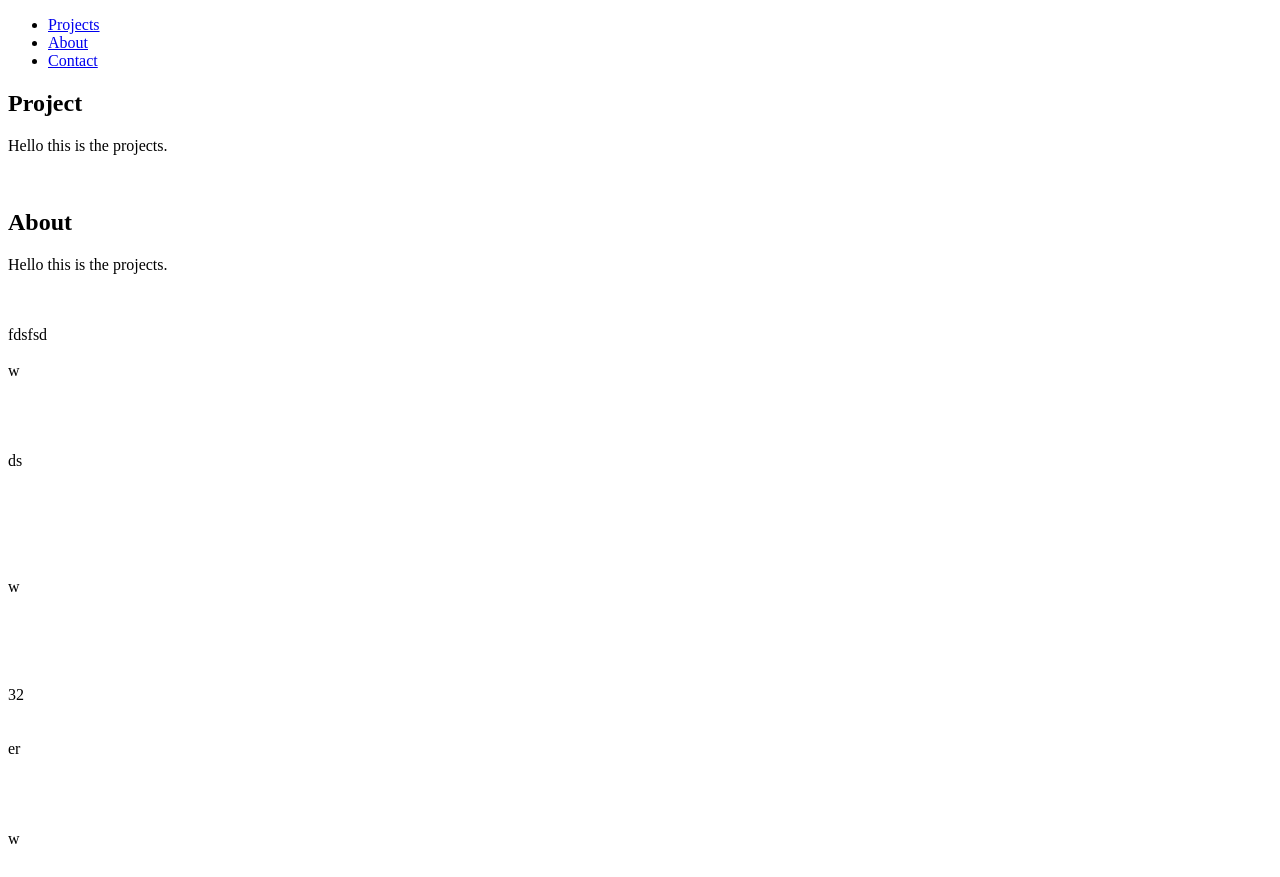
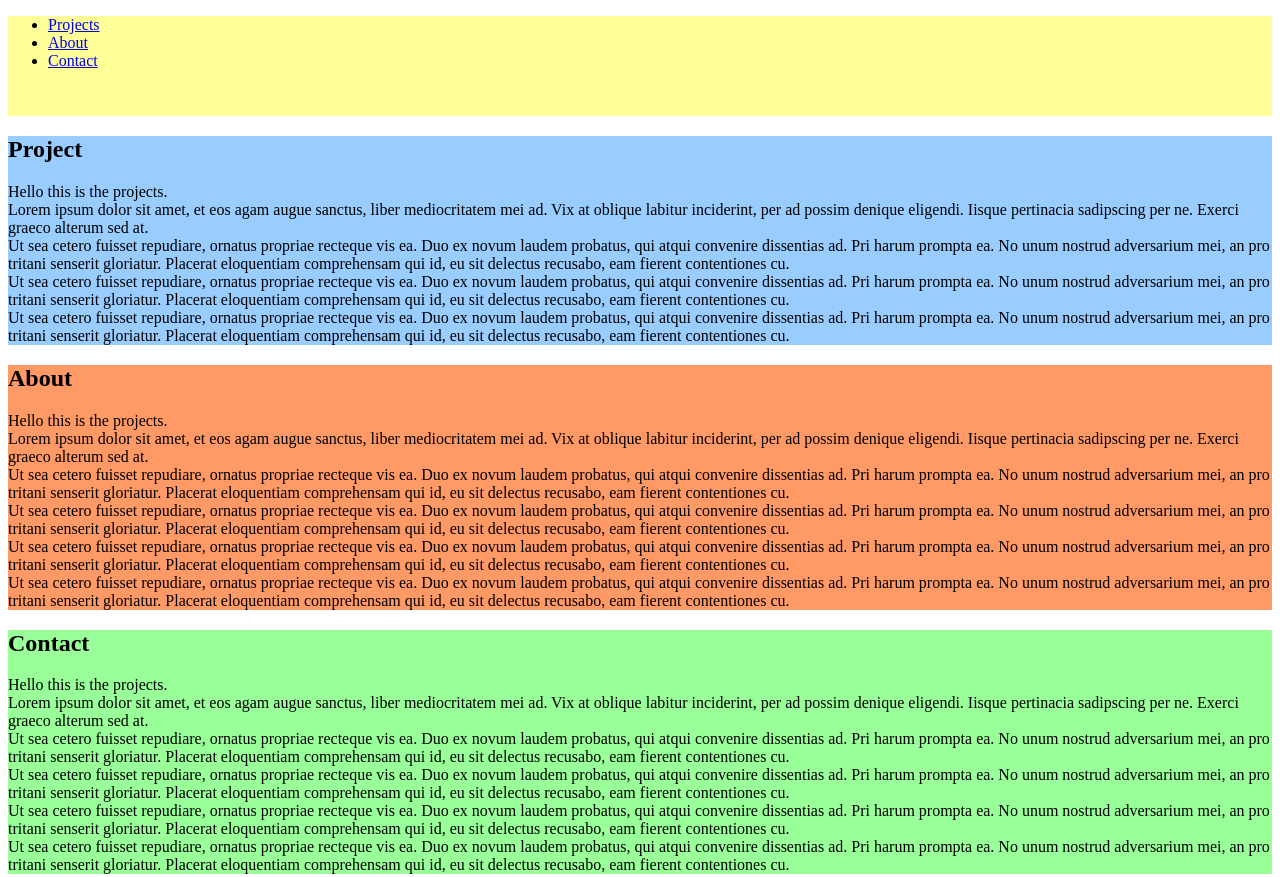
Before and after one commit to MichaelMcKinney/Portfolio, a plain HTML site: page ProtfolioPage.html in a window 1280 px wide. Shown: the top 877 px of the page. Drawn offline with nearby package versions, Linux system fonts and the light colour scheme.

Commit message:
added floating scroll bar and fake content

```diff
--- a/ProtfolioPage.html
+++ b/ProtfolioPage.html
@@ -8,12 +8,36 @@ Enjoy! -->
 <head>
   <meta charset="utf-8">
 
+
 	<style type="text/css">
+
+		#navBar {
+			height: 100px;
+			width; 100%;
+			background-color:#ffff99;
+		}
+
+		#AboutSection{
+			background-color:#ff9966;
+			vertical-align: top;
+
+		}
+
+		#ProjectsSection{
+			background-color:#99ccff;
+			vertical-align: top;
+
+		}
+
+		#ContactSection{
+			background-color:#99ff99;
+			vertical-align: top;
+		}
+
 
 	</style>
 
-
-<!-- Magic code that enables smooth scrolling between sections
+  <!-- ENABLES SMOOTH SCROLLING
 	SOURCE: https://codeplanet.io/how-to-make-a-single-page-website/-->
 	<script src="https://ajax.googleapis.com/ajax/libs/jquery/1.12.4/jquery.min.js"></script>
 	<script>
@@ -33,52 +57,147 @@ SOURCE: https://codeplanet.io/how-to-make-a-single-page-website/-->
 		});
 	</script>
 
+	<!-- ENABLES LOCKED NAVIGATION BAR
+	SOURCE: http://www.dwuser.com/education/content/creating-a-floating-navigation-menu/ -->
+
+	<script type='text/javascript'>
+		$(function() {
+			// Stick the #nav to the top of the window
+			var nav = $('#navBar');
+			var navHomeY = nav.offset().top;
+			var isFixed = false;
+			var $w = $(window);
+			$w.scroll(function() {
+				var scrollTop = $w.scrollTop();
+				var shouldBeFixed = scrollTop > navHomeY;
+				if (shouldBeFixed && !isFixed) {
+					nav.css({
+						position: 'fixed',
+						top: 0,
+						left: nav.offset().left,
+						width: nav.width()
+					});
+					isFixed = true;
+				}
+				else if (!shouldBeFixed && isFixed){
+					nav.css({
+						position: 'static'
+					});
+				isFixed = false;
+				}
+			});
+		});
+	</script>
+
+
+
 	<!-- This is the text titling the tab -->
 	<title>Michael McKinney</title>
-	<div id = "nav">
+
+
+
+
+</head>
+<body>
+
+<!-- This is the Top Navigation Bar -->
+<div id ="navBar">
 	<ul>
 		<li><a href="#Projects" >Projects</a> </li>
 		<li><a href="#About" >About</a> </li>
 		<li><a href="#Contact">Contact</a> </li>
 	</ul>
 </div>
-</head>
-<body>
-
-
-<div>
+<div id="ProjectsSection">
 <!-- This is a Section -->
 	<a id="Projects"></a>
 <!-- 	content goes here -->
 	<h2>Project</h2>
-	<p>Hello this is the projects.</p>
+	<p>
+	Hello this is the projects.<br>
+
+	Lorem ipsum dolor sit amet, et eos agam augue sanctus, liber mediocritatem mei ad.
+	Vix at oblique labitur inciderint, per ad possim denique eligendi.
+	Iisque pertinacia sadipscing per ne. Exerci graeco alterum sed at.<br>
+
+	Ut sea cetero fuisset repudiare, ornatus propriae recteque vis ea.
+ 	Duo ex novum laudem probatus, qui atqui convenire dissentias ad.
+ 	Pri harum prompta ea. No unum nostrud adversarium mei, an pro tritani senserit gloriatur.
+ 	Placerat eloquentiam comprehensam qui id, eu sit delectus recusabo, eam fierent contentiones cu.<br>
+ 	Ut sea cetero fuisset repudiare, ornatus propriae recteque vis ea.
+ 	Duo ex novum laudem probatus, qui atqui convenire dissentias ad.
+ 	Pri harum prompta ea. No unum nostrud adversarium mei, an pro tritani senserit gloriatur.
+ 	Placerat eloquentiam comprehensam qui id, eu sit delectus recusabo, eam fierent contentiones cu.<br>
+ 	Ut sea cetero fuisset repudiare, ornatus propriae recteque vis ea.
+ 	Duo ex novum laudem probatus, qui atqui convenire dissentias ad.
+ 	Pri harum prompta ea. No unum nostrud adversarium mei, an pro tritani senserit gloriatur.
+ 	Placerat eloquentiam comprehensam qui id, eu sit delectus recusabo, eam fierent contentiones cu.<br>
+
+
+	</p>
 
 </div>
-<br>
-
-<div>
+<div id="AboutSection">
 <!-- This is a Section -->
 	<a id="About"></a>
 <!-- 	content goes here -->
 	<h2>About</h2>
-	<p>Hello this is the projects.</p>
+	<p>Hello this is the projects.<br>
+
+	Lorem ipsum dolor sit amet, et eos agam augue sanctus, liber mediocritatem mei ad.
+	Vix at oblique labitur inciderint, per ad possim denique eligendi.
+	Iisque pertinacia sadipscing per ne. Exerci graeco alterum sed at.<br>
+
+	Ut sea cetero fuisset repudiare, ornatus propriae recteque vis ea.
+ 	Duo ex novum laudem probatus, qui atqui convenire dissentias ad.
+ 	Pri harum prompta ea. No unum nostrud adversarium mei, an pro tritani senserit gloriatur.
+ 	Placerat eloquentiam comprehensam qui id, eu sit delectus recusabo, eam fierent contentiones cu.<br>
+ 	Ut sea cetero fuisset repudiare, ornatus propriae recteque vis ea.
+ 	Duo ex novum laudem probatus, qui atqui convenire dissentias ad.
+ 	Pri harum prompta ea. No unum nostrud adversarium mei, an pro tritani senserit gloriatur.
+ 	Placerat eloquentiam comprehensam qui id, eu sit delectus recusabo, eam fierent contentiones cu.<br>
+ 	Ut sea cetero fuisset repudiare, ornatus propriae recteque vis ea.
+ 	Duo ex novum laudem probatus, qui atqui convenire dissentias ad.
+ 	Pri harum prompta ea. No unum nostrud adversarium mei, an pro tritani senserit gloriatur.
+ 	Placerat eloquentiam comprehensam qui id, eu sit delectus recusabo, eam fierent contentiones cu.<br>
+
+ 	Ut sea cetero fuisset repudiare, ornatus propriae recteque vis ea.
+ 	Duo ex novum laudem probatus, qui atqui convenire dissentias ad.
+ 	Pri harum prompta ea. No unum nostrud adversarium mei, an pro tritani senserit gloriatur.
+ 	Placerat eloquentiam comprehensam qui id, eu sit delectus recusabo, eam fierent contentiones cu.<br>
+ 	</p>
 
 </div>
-<br>
-
-
-<br>fdsfsd<br><br>w<br><br><br><br><br>ds<br><br><br><br><br><br><br>w<br><br><br><br><br><br>32<br><br><br>er<br><br><br><br><br>w<br><br><br>a<br>r<br>xv<br>5<br><br><br><br>er<br><br><br><br>tr<br><br>vc<br><br><br><br><br><br>gfd<br><br><br><br><br><br>gs<br><br><br><br><br>trew<br><br><br><br>ds<br><br>
-
-<div>
+<div id="ContactSection">
 <!-- This is a Section -->
 	<a id="Contact"></a>
 <!-- 	content goes here -->
 	<h2>Contact</h2>
-	<p>Hello this is the Contact.</p>
+	<p>Hello this is the projects.<br>
+
+	Lorem ipsum dolor sit amet, et eos agam augue sanctus, liber mediocritatem mei ad.
+	Vix at oblique labitur inciderint, per ad possim denique eligendi.
+	Iisque pertinacia sadipscing per ne. Exerci graeco alterum sed at.<br>
+
+	Ut sea cetero fuisset repudiare, ornatus propriae recteque vis ea.
+ 	Duo ex novum laudem probatus, qui atqui convenire dissentias ad.
+ 	Pri harum prompta ea. No unum nostrud adversarium mei, an pro tritani senserit gloriatur.
+ 	Placerat eloquentiam comprehensam qui id, eu sit delectus recusabo, eam fierent contentiones cu.<br>
+ 	Ut sea cetero fuisset repudiare, ornatus propriae recteque vis ea.
+ 	Duo ex novum laudem probatus, qui atqui convenire dissentias ad.
+ 	Pri harum prompta ea. No unum nostrud adversarium mei, an pro tritani senserit gloriatur.
+ 	Placerat eloquentiam comprehensam qui id, eu sit delectus recusabo, eam fierent contentiones cu.<br>
+ 	Ut sea cetero fuisset repudiare, ornatus propriae recteque vis ea.
+ 	Duo ex novum laudem probatus, qui atqui convenire dissentias ad.
+ 	Pri harum prompta ea. No unum nostrud adversarium mei, an pro tritani senserit gloriatur.
+ 	Placerat eloquentiam comprehensam qui id, eu sit delectus recusabo, eam fierent contentiones cu.<br>
+
+ 	Ut sea cetero fuisset repudiare, ornatus propriae recteque vis ea.
+ 	Duo ex novum laudem probatus, qui atqui convenire dissentias ad.
+ 	Pri harum prompta ea. No unum nostrud adversarium mei, an pro tritani senserit gloriatur.
+ 	Placerat eloquentiam comprehensam qui id, eu sit delectus recusabo, eam fierent contentiones cu.<br>
+ 	</p>
 </div>
-<br><br><br><br><br><br><br><br><br><br><br><br><br><br><br><br><br>
-
-
 </body>
 
 
```
Lines whose indentation alone changed are shown as unchanged.
